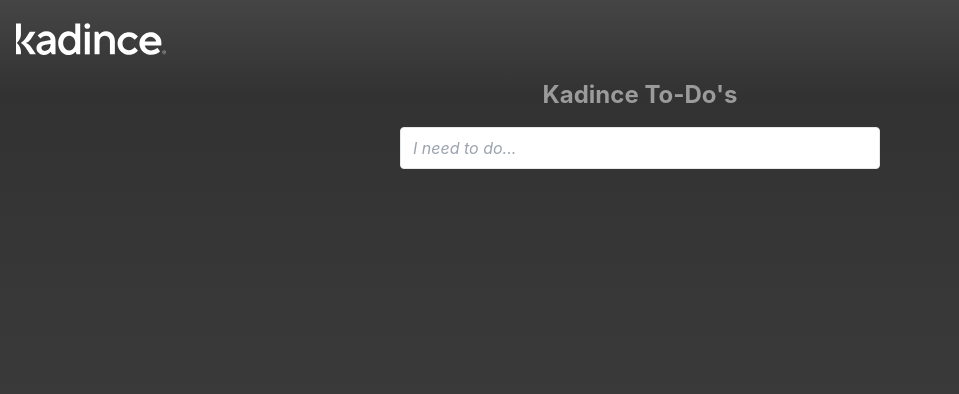
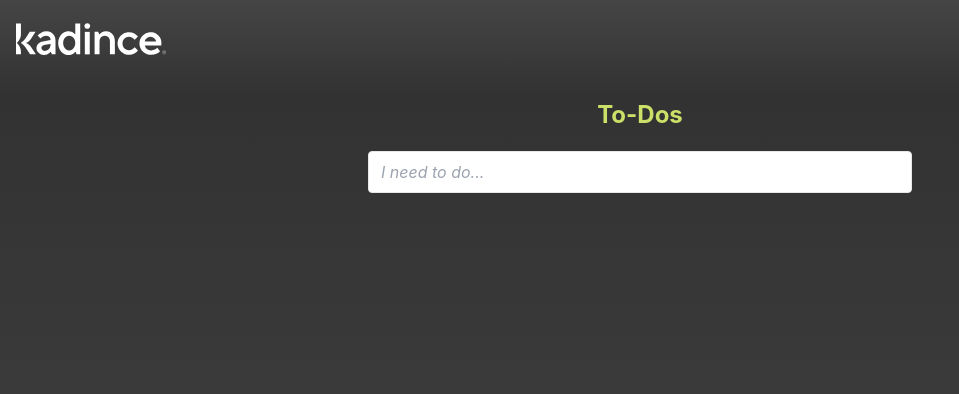
Before and after one commit to 1lucascq/todo-kadince, a React (Create React App) app: page / in a window 1280 px wide. Shown: the top 394 px of the page, without its empty margins (0-959 px from the left). Built offline with nearby package versions, Linux system fonts and the light colour scheme.

Commit message:
feat: todo list input

```diff
--- a/src/pages/TodoList.tsx
+++ b/src/pages/TodoList.tsx
@@ -4,20 +4,30 @@
 
 const App: React.FC = () => {
     const [todos, setTodos] = useState<Todo[]>([]);
-    // const [activeFilter, setActiveFilter] = useState<Filter>('All');
+    const [activeFilter, setActiveFilter] = useState<Filter>('All');
 
-    const addTodo = (text: string) => {
+    function toggleComplete(id: number) {
+        setTodos(
+            todos.map((todo) =>
+                todo.id === id ? { ...todo, completed: !todo.completed } : todo
+            )
+        );
+    }
+
+    function addTodo(text: string) {
         const newTodo: Todo = {
             id: Date.now(),
             text,
-            status: 'Pending',
+            completed: false,
         };
         setTodos([newTodo, ...todos]);
-    };
+    }
 
     return (
-        <main className="container max-w-lg mx-auto p-4 dark">
-            <h1 className="text-2xl font-bold mb-4 text-center">Kadince To-Do's</h1>
+        <main className="container max-w-xl mx-auto p-4 dark">
+            <h1 className="text-2xl my-5 font-bold text-center text-kGreen">
+            	To-Dos
+            </h1>
             <TodoForm addTodo={addTodo} />
         </main>
     );
```
